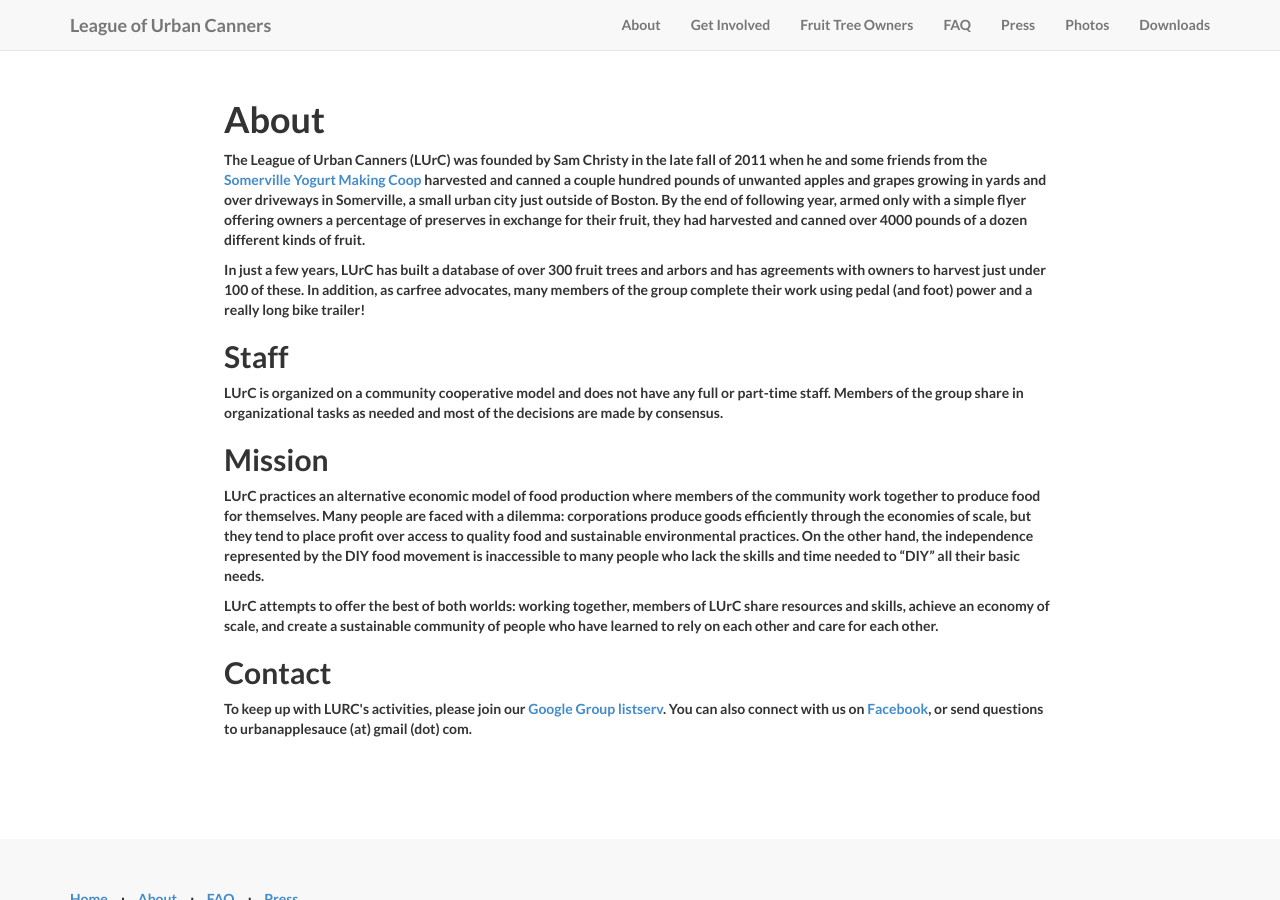
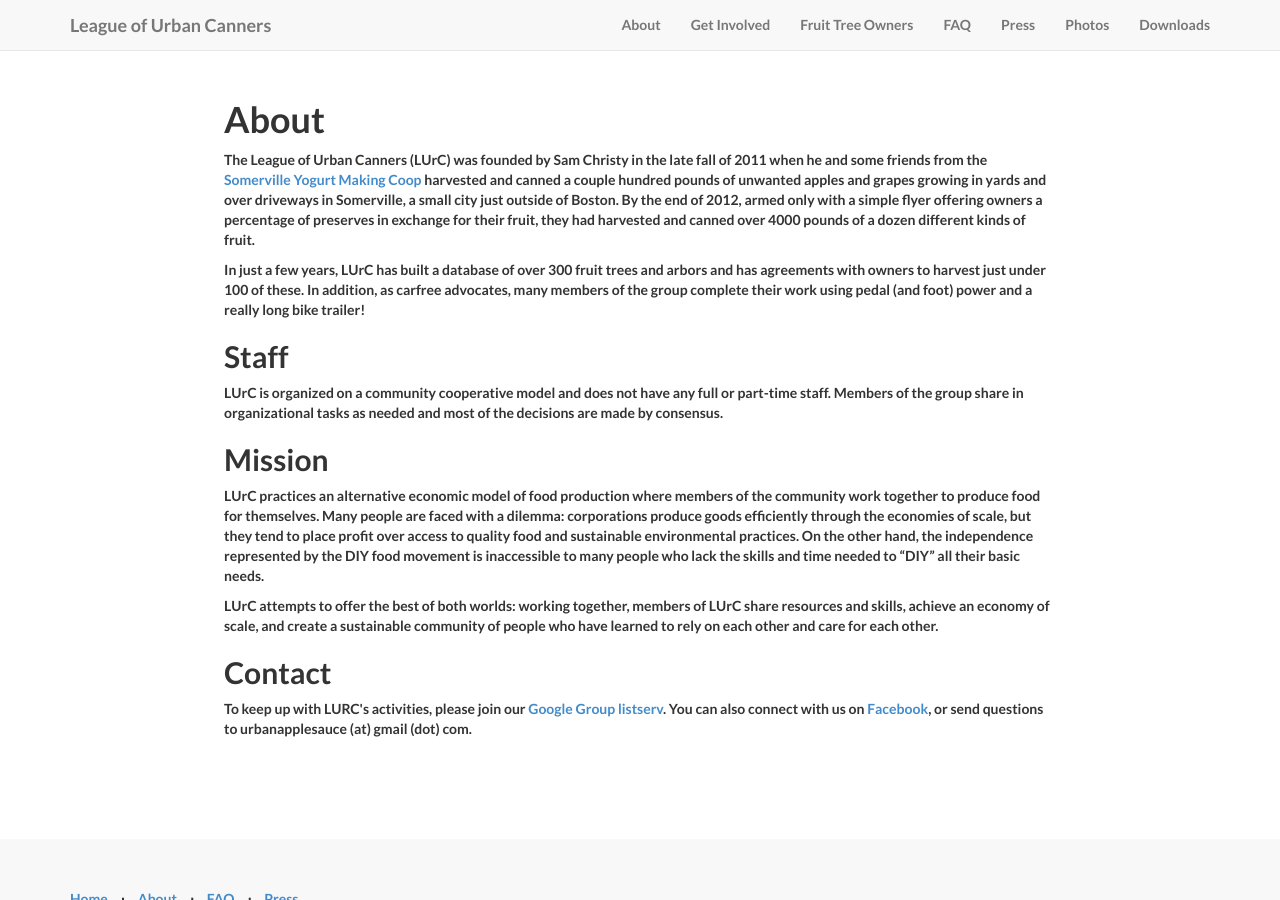
Before and after one commit to LUrC/leagueofurbancanners.org, a Jekyll site: the page built from about/index.html, in a window 1280 px wide and 900 px high. Built offline with Jekyll 4.4.1, drawn with Linux system fonts in a browser that asks for light colours; nearby versions of some CDN libraries.

Commit message:
Update index.html

```diff
--- a/about/index.html
+++ b/about/index.html
@@ -9,7 +9,7 @@ title: About
 Sam Christy in the late fall of 2011 when he and some
 friends from the <a
 href="http://somervilleyogurtmakingcoop.wordpress.com/member-area/survey/">Somerville
-Yogurt Making Coop</a> harvested and canned a couple hundred pounds of unwanted apples and grapes growing in yards and over driveways in Somerville, a small urban city just outside of Boston. By the end of following year, armed only with a simple flyer offering owners a percentage of preserves in exchange for their fruit, they had harvested and canned over 4000 pounds of a dozen different kinds of fruit.</p>
+Yogurt Making Coop</a> harvested and canned a couple hundred pounds of unwanted apples and grapes growing in yards and over driveways in Somerville, a small city just outside of Boston. By the end of 2012, armed only with a simple flyer offering owners a percentage of preserves in exchange for their fruit, they had harvested and canned over 4000 pounds of a dozen different kinds of fruit.</p>
 
 <p>In just a few years, LUrC has built  a database of over 300 fruit trees and arbors and has agreements with owners to harvest just under 100 of these. In addition, as carfree advocates, many members of the group complete their work using pedal (and foot) power and a really long bike
 		 trailer!</p>
```
